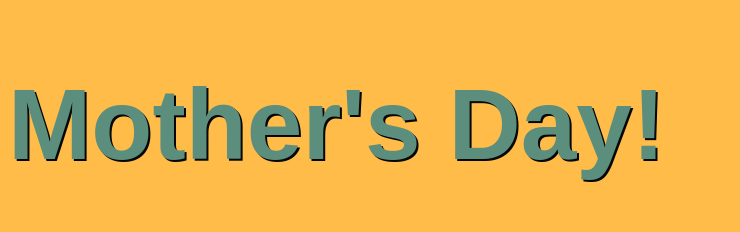
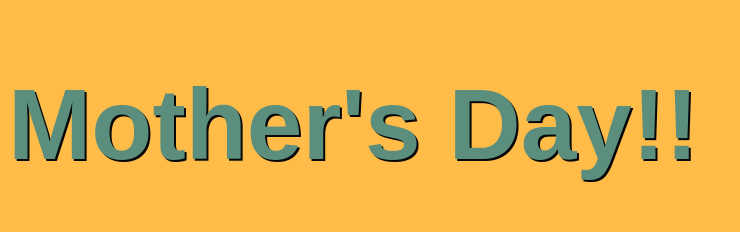
Before and after one commit to thelandmullet/thelandmullet.github.io, a plain HTML site: page index.html in a window 1280 px wide. Shown: the top 232 px of the page, without its empty margins (0-740 px from the left). Drawn offline with Linux system fonts and the light colour scheme; a web font is replaced by a local one.

Commit message:
Update index.html

```diff
--- a/index.html
+++ b/index.html
@@ -12,7 +12,7 @@
 
 
 
-        <h1 id="top-header"> Mother's Day! </h1>
+        <h1 id="top-header"> Mother's Day!! </h1>
         <!-- <br /> -->
           <div class="img-parent-parent">
                 <div class="img-parent">
```
